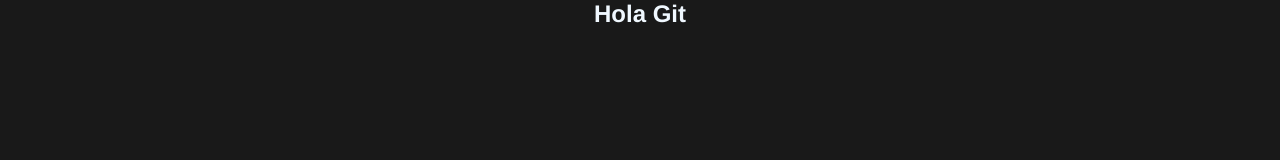
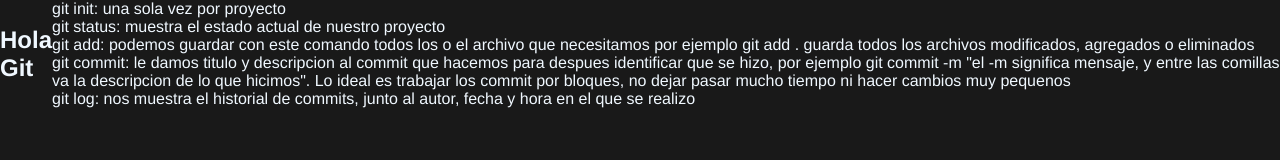
Before and after one commit to stefrg/clase-10, a plain HTML site: page index.html in a window 1280 px wide. Drawn offline with Linux system fonts and the light colour scheme.

Commit message:
Se agrego contenido de la clase en index.html

```diff
--- a/index.html
+++ b/index.html
@@ -9,6 +9,13 @@
 <body>
     <section class="box">
         <h1 class="title">Hola Git</h1>
+        <div>
+            <p>git init: una sola vez por proyecto</p>
+            <p>git status: muestra el estado actual de nuestro proyecto</p>
+            <p>git add: podemos guardar con este comando todos los o el archivo que necesitamos por ejemplo git add . guarda todos los archivos modificados, agregados o eliminados</p>
+            <p>git commit: le damos titulo y descripcion al commit que hacemos para despues identificar que se hizo, por ejemplo git commit -m "el -m significa mensaje, y entre las comillas va la descripcion de lo que hicimos". Lo ideal es trabajar los commit por bloques, no dejar pasar mucho tiempo ni hacer cambios muy pequenos</p>
+            <p>git log: nos muestra el historial de commits, junto al autor, fecha y hora en el que se realizo</p>
+        </div>
     </section>
 </body>
 </html>
```
